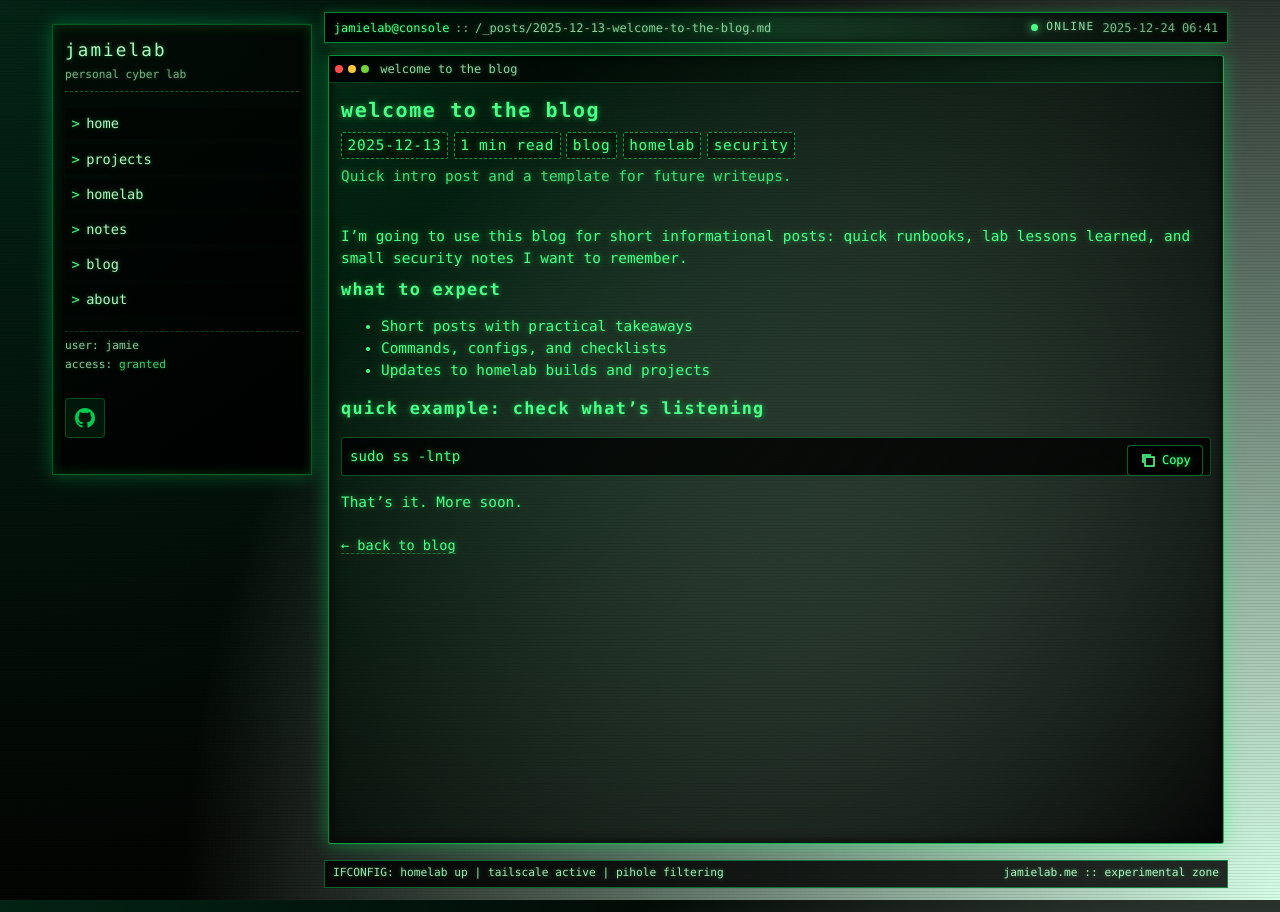
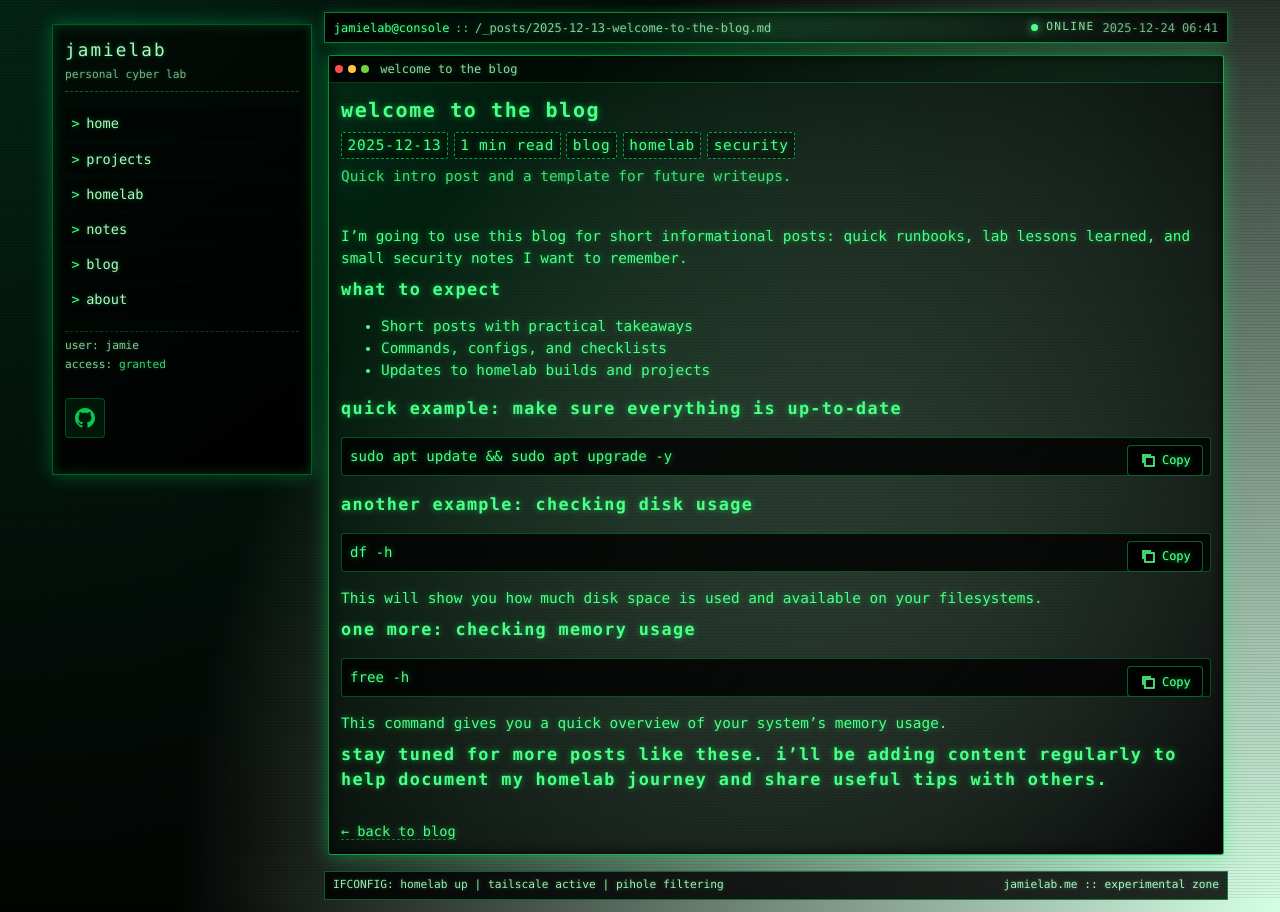
Before and after one commit to jimjamscott22/jimjamscott22.github.io, a Jekyll site: the page built from _posts/2025-12-13-welcome-to-the-blog.md, in a window 1280 px wide. Built offline with Jekyll 4.4.1, drawn with Linux system fonts in a browser that asks for light colours.

Commit message:
added additional example commands to welcome-to-the-blog.md

````diff
--- a/_posts/2025-12-13-welcome-to-the-blog.md
+++ b/_posts/2025-12-13-welcome-to-the-blog.md
@@ -13,10 +13,23 @@ I’m going to use this blog for short informational posts: quick runbooks, lab
 - Commands, configs, and checklists
 - Updates to homelab builds and projects
 
-## Quick example: check what’s listening
+## Quick example: make sure everything is up-to-date
 
 ```bash
-sudo ss -lntp
+sudo apt update && sudo apt upgrade -y
 ```
 
-That’s it. More soon.
+## Another example: checking disk usage
+
+```bash
+df -h
+```
+This will show you how much disk space is used and available on your filesystems.
+
+## One more: checking memory usage
+
+```bash
+free -h
+```
+This command gives you a quick overview of your system's memory usage.
+## Stay tuned for more posts like these. I’ll be adding content regularly to help document my homelab journey and share useful tips with others.
````
